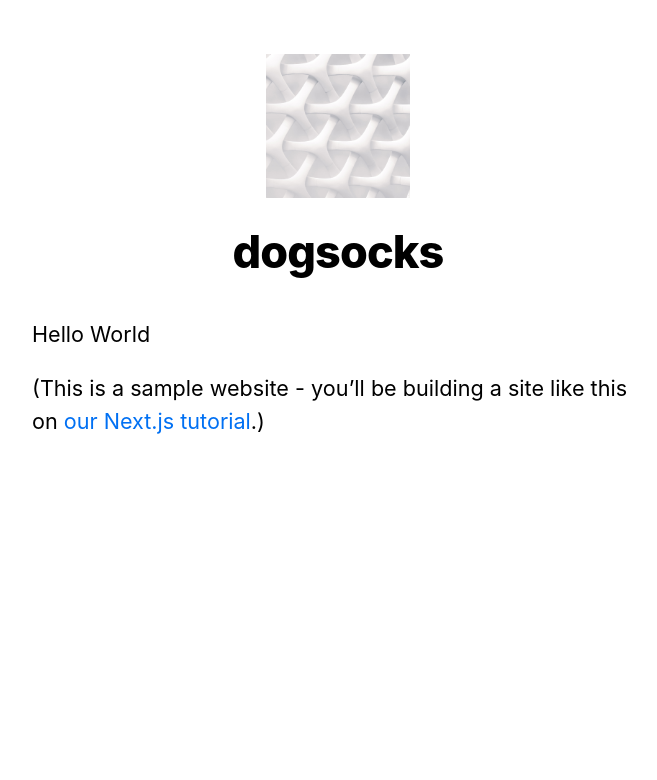
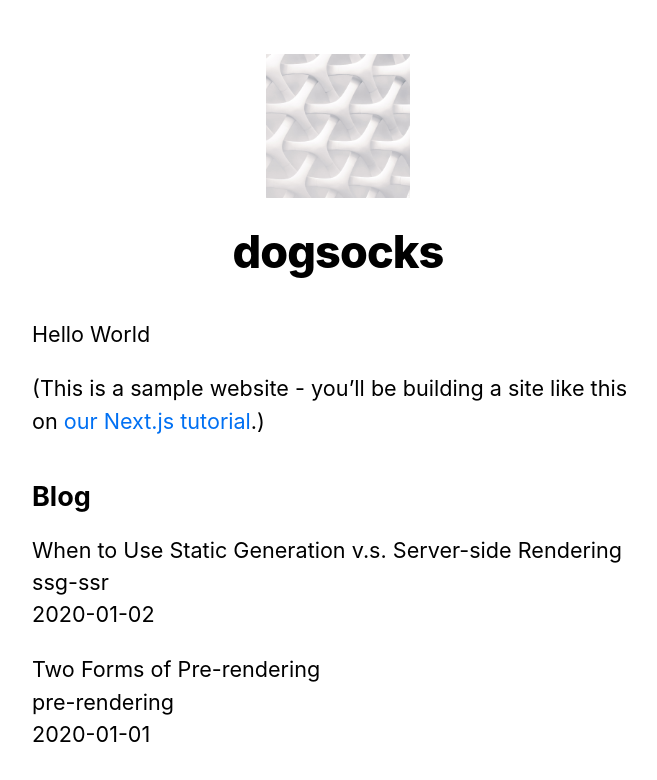
Before and after one commit to jungdeokwoo/next-playground, a Next.js app: page / in a window 1280 px wide. Shown: the top 780 px of the page, without its empty margins (302-959 px from the left). Built offline with nearby package versions, Linux system fonts and the light colour scheme.

Commit message:
[ADD]PreRendering
getStaticProps 활용

```diff
--- /dev/null
+++ b/lib/posts.js
@@ -0,0 +1,37 @@
+import fs from "fs";
+import path from "path";
+import matter from "gray-matter";
+
+const postsDirectory = path.join(process.cwd(), "posts");
+
+export function getSortedPostsData() {
+  // Get file names under /posts
+  const fileNames = fs.readdirSync(postsDirectory);
+  const allPostsData = fileNames.map((fileName) => {
+    // Remove ".md" from file name to get id
+    const id = fileName.replace(/\.md$/, "");
+
+    // Read markdown file as string
+    const fullPath = path.join(postsDirectory, fileName);
+    const fileContents = fs.readFileSync(fullPath, "utf8");
+
+    // Use gray-matter to parse the post metadata section
+    const matterResult = matter(fileContents);
+
+    // Combine the data with the id
+    return {
+      id,
+      ...matterResult.data,
+    };
+  });
+  // Sort posts by date
+  return allPostsData.sort(({ date: a }, { date: b }) => {
+    if (a < b) {
+      return 1;
+    } else if (a > b) {
+      return -1;
+    } else {
+      return 0;
+    }
+  });
+}
--- a/package.json
+++ b/package.json
@@ -9,6 +9,7 @@
     "lint": "next lint"
   },
   "dependencies": {
+    "gray-matter": "^4.0.3",
     "next": "12.3.1",
     "react": "18.2.0",
     "react-dom": "18.2.0",
--- a/pages/index.js
+++ b/pages/index.js
@@ -1,8 +1,16 @@
 import Head from "next/head";
 import Layout, { siteTitle } from "../components/layout";
 import styled from "styled-components";
+import { getSortedPostsData } from "../lib/posts";
 
-export default function Home() {
+export async function getStaticProps() {
+  const allPostsData = getSortedPostsData();
+  return {
+    props: { allPostsData },
+  };
+}
+
+export default function Home({ allPostsData }) {
   return (
     <Layout home>
       <Head>
@@ -15,6 +23,20 @@
           <a href="https://nextjs.org/learn">our Next.js tutorial</a>.)
         </p>
       </HomeSection>
+      <ListSection>
+        <HeadingLg>Blog</HeadingLg>
+        <ListWrapper>
+          {allPostsData.map(({ id, date, title }) => (
+            <ListItem key={id}>
+              {title}
+              <br />
+              {id}
+              <br />
+              {date}
+            </ListItem>
+          ))}
+        </ListWrapper>
+      </ListSection>
     </Layout>
   );
 }
@@ -23,3 +45,25 @@
   font-size: 1.2rem;
   line-height: 1.5;
 `;
+
+const ListSection = styled.section`
+  font-size: 1.2rem;
+  line-height: 1.5;
+  padding-top: 1px;
+`;
+
+const HeadingLg = styled.h2`
+  font-size: 1.5rem;
+  line-height: 1.4;
+  margin: 1rem 0;
+`;
+
+const ListWrapper = styled.ul`
+  list-style: none;
+  padding: 0;
+  margin: 0;
+`;
+
+const ListItem = styled.li`
+  margin: 0 0 1.25rem;
+`;
--- /dev/null
+++ b/posts/pre-rendering.md
@@ -0,0 +1,11 @@
+---
+title: "Two Forms of Pre-rendering"
+date: "2020-01-01"
+---
+
+Next.js has two forms of pre-rendering: **Static Generation** and **Server-side Rendering**. The difference is in **when** it generates the HTML for a page.
+
+- **Static Generation** is the pre-rendering method that generates the HTML at **build time**. The pre-rendered HTML is then _reused_ on each request.
+- **Server-side Rendering** is the pre-rendering method that generates the HTML on **each request**.
+
+Importantly, Next.js let's you **choose** which pre-rendering form to use for each page. You can create a "hybrid" Next.js app by using Static Generation for most pages and using Server-side Rendering for others.
--- /dev/null
+++ b/posts/ssg-ssr.md
@@ -0,0 +1,19 @@
+---
+title: "When to Use Static Generation v.s. Server-side Rendering"
+date: "2020-01-02"
+---
+
+We recommend using **Static Generation** (with and without data) whenever possible because your page can be built once and served by CDN, which makes it much faster than having a server render the page on every request.
+
+You can use Static Generation for many types of pages, including:
+
+- Marketing pages
+- Blog posts
+- E-commerce product listings
+- Help and documentation
+
+You should ask yourself: "Can I pre-render this page **ahead** of a user's request?" If the answer is yes, then you should choose Static Generation.
+
+On the other hand, Static Generation is **not** a good idea if you cannot pre-render a page ahead of a user's request. Maybe your page shows frequently updated data, and the page content changes on every request.
+
+In that case, you can use **Server-Side Rendering**. It will be slower, but the pre-rendered page will always be up-to-date. Or you can skip pre-rendering and use client-side JavaScript to populate data.
```
Also changed, not shown: styles/util.module.css (added, +52 -0 lines), 2 other files (tests, documents, lock files or other folders).
